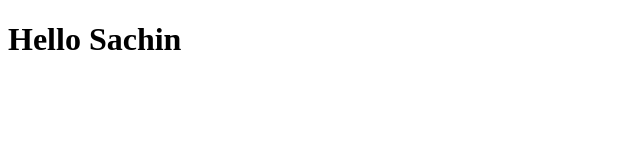
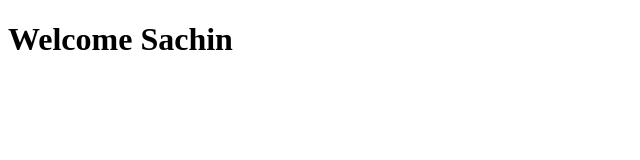
Before and after one commit to 45achin/Conflict_merge, a plain HTML site: page index.html in a window 1280 px wide. Shown: the whole page, without its empty margins (0-640 px from the left). Drawn offline with Linux system fonts and the light colour scheme.

Commit message:
sachin changes

```diff
--- a/app.js
+++ b/app.js
@@ -1 +1 @@
-console.log("Hello from Sachin");
+console.log("Sachin branch code");
--- a/index.html
+++ b/index.html
@@ -5,7 +5,7 @@
 </head>
 <body>
 
-    <h1>Hello Sachin</h1>
+    <h1>Welcome Sachin</h1>
 
     <script src="app.js"></script>
 </body>
```
